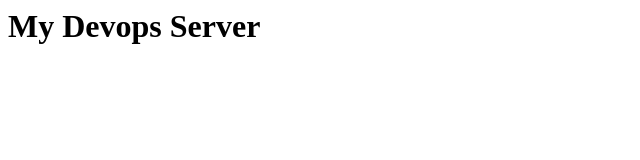
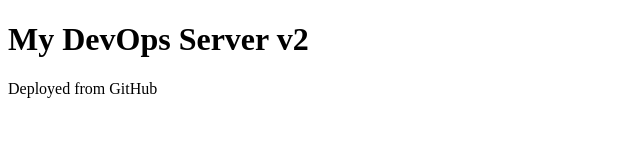
Before and after one commit to Ashok-Gumma/devops-app, a plain HTML site: page index.html in a window 1280 px wide. Shown: the whole page, without its empty margins (0-640 px from the left). Drawn offline with Linux system fonts and the light colour scheme.

Commit message:
Update to App

```diff
--- a/index.html
+++ b/index.html
@@ -1 +1,10 @@
-<h1> My Devops Server </h1>
+<!DOCTYPE html>
+<html>
+<head>
+    <title>DevOps App</title>
+</head>
+<body>
+    <h1>My DevOps Server v2</h1>
+    <p>Deployed from GitHub</p>
+</body>
+</html>
```
